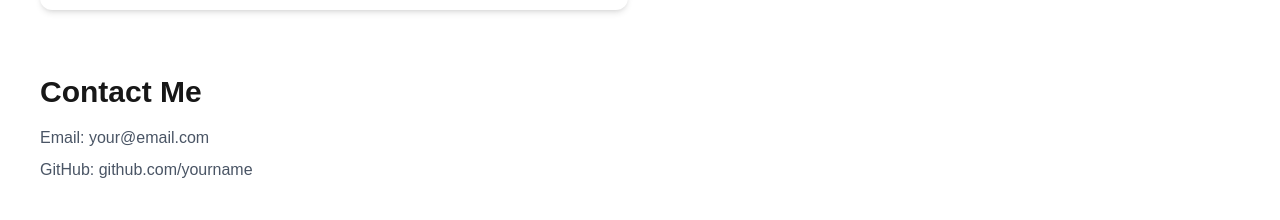
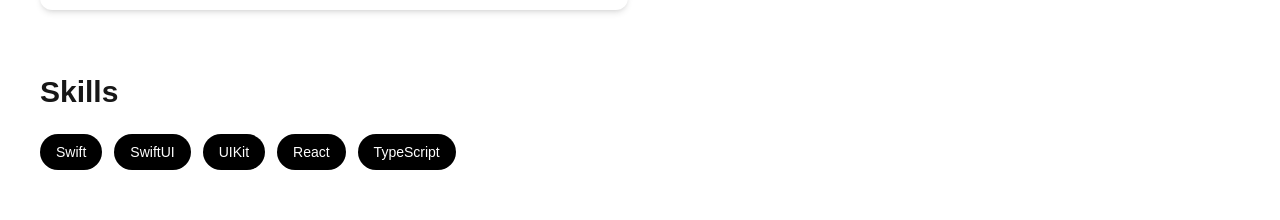
Before and after one commit to sumitreact29/my-portfolio, a Next.js app: page / in a window 1280 px wide. Shown: the part 850-1070 px from the top of the page. Built offline with nearby package versions, Linux system fonts and the light colour scheme.

Commit message:
changes added

```diff
--- a/app/page.tsx
+++ b/app/page.tsx
@@ -43,6 +43,24 @@
         </div>
       </section>
 
+<section className="mb-16">
+  <h2 className="text-3xl font-bold mb-6">
+    Skills
+  </h2>
+
+  <div className="flex flex-wrap gap-3">
+    {["Swift", "SwiftUI", "UIKit", "React", "TypeScript"].map(skill => (
+      <span
+        key={skill}
+        className="bg-black text-white px-4 py-2 rounded-full text-sm"
+      >
+        {skill}
+      </span>
+    ))}
+  </div>
+</section>
+
+
       {/* CONTACT */}
       <section>
         <h2 className="text-3xl font-bold mb-4">
@@ -57,6 +75,7 @@
         </p>
       </section>
 
+
     </main>
   );
 }
```
